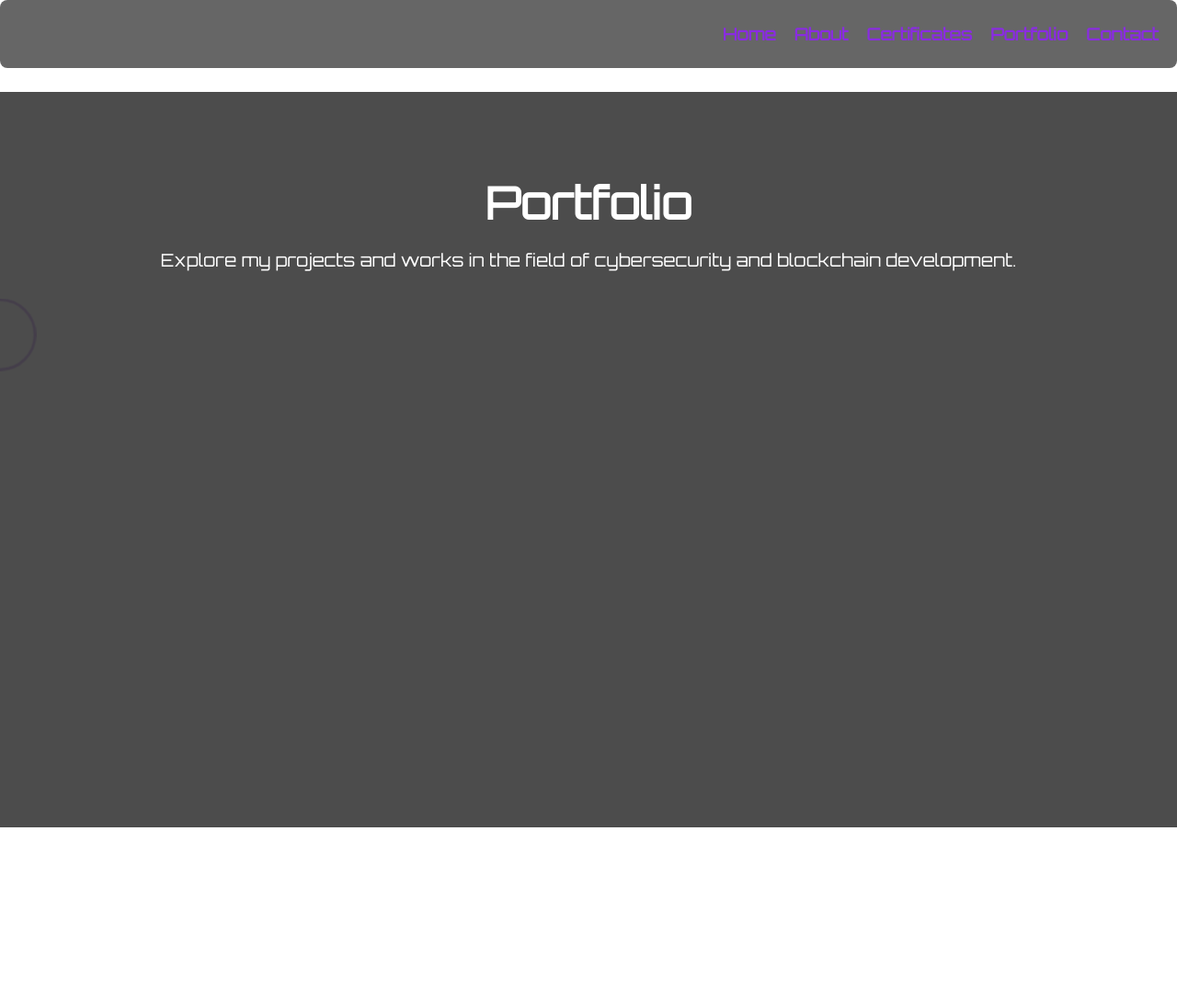
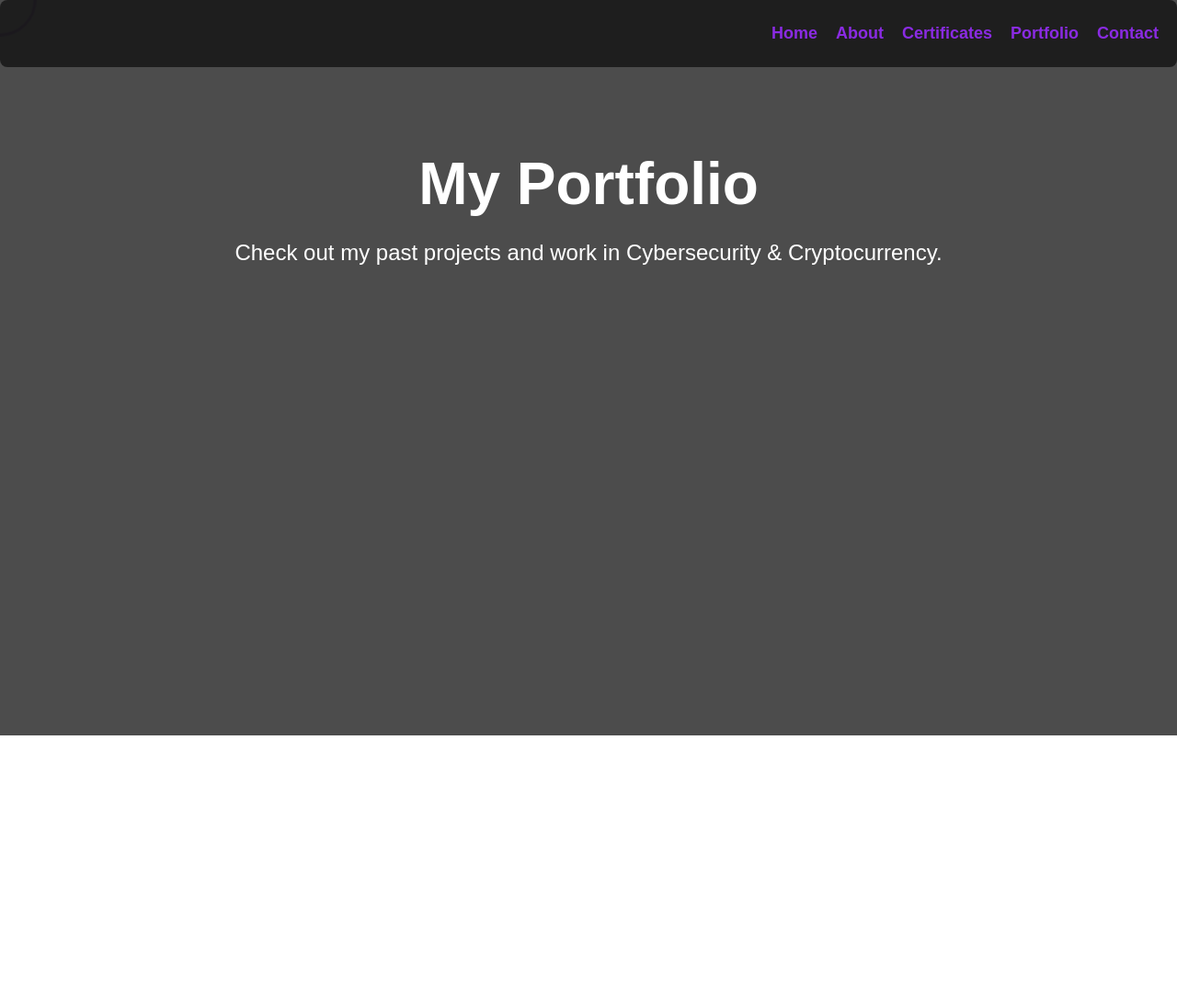
Before and after one commit to KBonev1993/kbonev1993.github.io, a plain HTML site: page portfolio.html in a window 1280 px wide. Shown: the whole page at 92% size. Before the commit the page ends 900 px from the top, so only its background shows below. Drawn offline with Linux system fonts and the light colour scheme.

Commit message:
Update portfolio.html

```diff
--- a/portfolio.html
+++ b/portfolio.html
@@ -1,17 +1,21 @@
 <!DOCTYPE html>
 <html lang="en">
+
 <head>
     <meta charset="UTF-8">
     <meta name="viewport" content="width=device-width, initial-scale=1.0">
-    <title>Portfolio</title>
-    <link href="https://fonts.googleapis.com/css2?family=Orbitron&display=swap" rel="stylesheet">
+    <title>Portfolio - Kristiyan Bonev</title>
     <link rel="stylesheet" href="styles.css">
 </head>
-<body class="background">
-    <div>
+
+<body>
+    <!-- Cursor Ring -->
+    <div class="cursor-ring"></div>
+
+    <!-- Navbar -->
     <nav class="navbar">
         <ul>
-                <li><a href="/">Home</a></li>
+            <li><a href="index.html">Home</a></li>
             <li><a href="about.html">About</a></li>
             <li><a href="certificates.html">Certificates</a></li>
             <li><a href="portfolio.html">Portfolio</a></li>
@@ -19,12 +23,20 @@
         </ul>
     </nav>
 
+    <!-- Background with dark overlay -->
+    <div class="background">
+        <header class="hero">
+            <h1>My Portfolio</h1>
+            <p>Check out my past projects and work in Cybersecurity & Cryptocurrency.</p>
+        </header>
+    </div>
+
+    <!-- Portfolio Section -->
     <section class="portfolio-section">
         <h2>Portfolio</h2>
-            <p>Explore my projects and works in the field of cybersecurity and blockchain development.</p>
+        <p>This is where you showcase your work.</p>
     </section>
-    </div>
 
-    <script src="script.js"></script>
 </body>
+
 </html>
```
Lines whose indentation alone changed are shown as unchanged.
